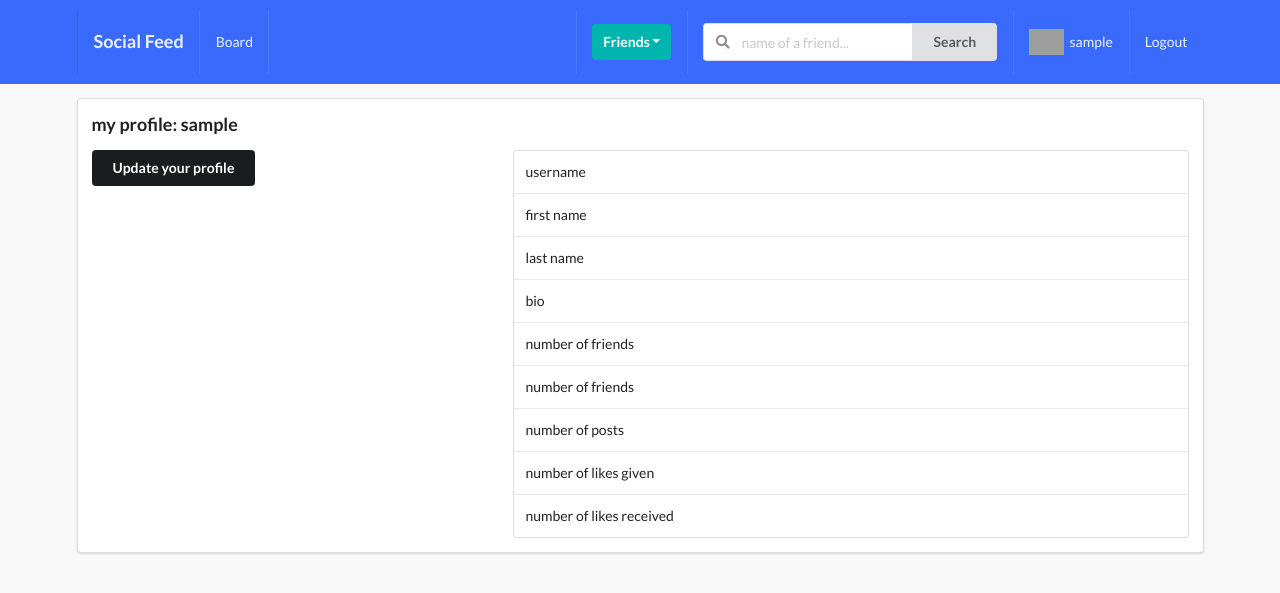
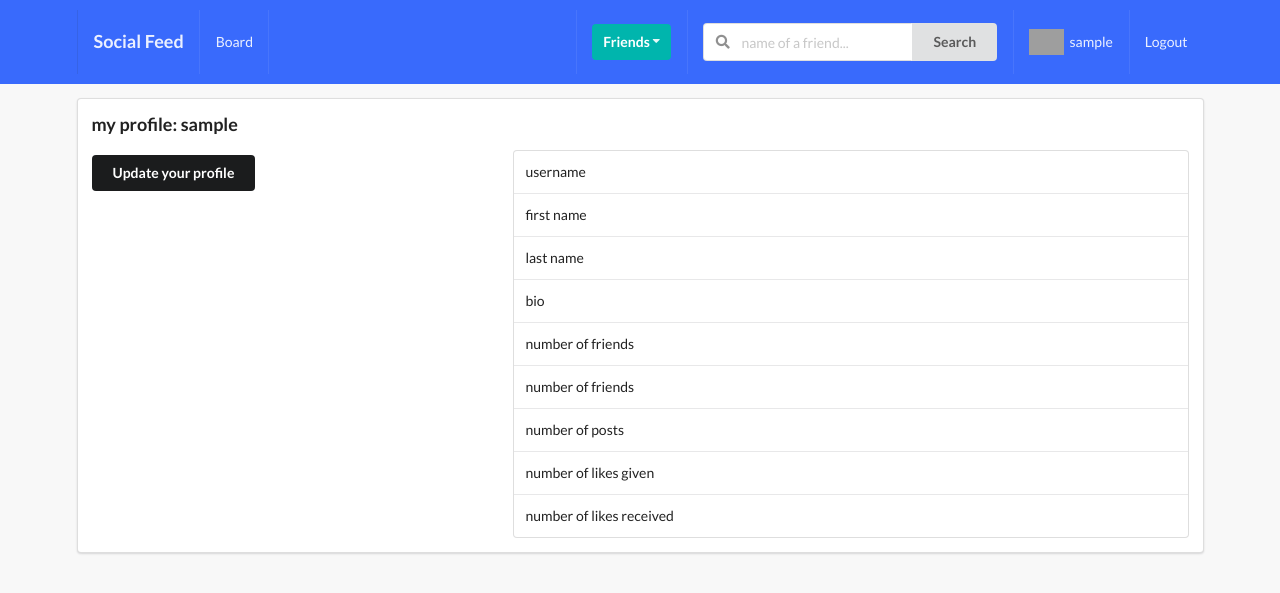
Before and after one commit to jmjry/social-feeder, a Django app: template profiles/templates/profiles/myprofile.html in a window 1280 px wide. Shown: the top 593 px of the page. Run offline with Django 3.2, Linux system fonts and the light colour scheme; the template is opened without the code that fills it: values that come from a table or form of the project are taken from there, others are empty; the visitor is signed in with stand-in values (Sample User, id 1); some libraries are stand-ins or nearby versions; grey boxes are pictures that could not be loaded.

Commit message:
Fixed margin error with profiles

```diff
--- a/static/style.css
+++ b/static/style.css
@@ -12,6 +12,10 @@ body {
     margin-bottom: 7px !important;
 }
 
+.mt-5 {
+    margin-top: 5px !important;
+}
+
 .mymodal {
     height: 300px !important;
     top: 200px !important;
```
